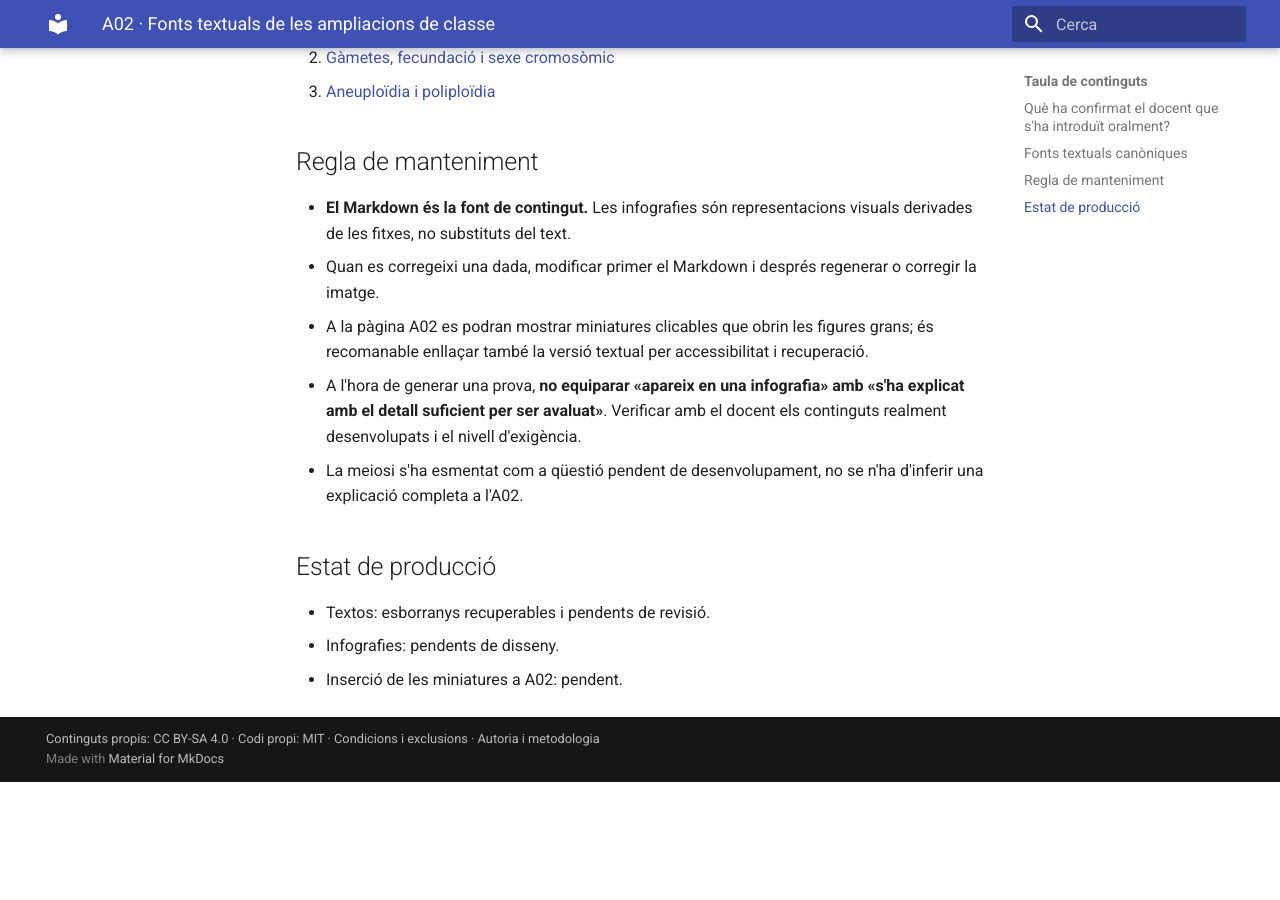
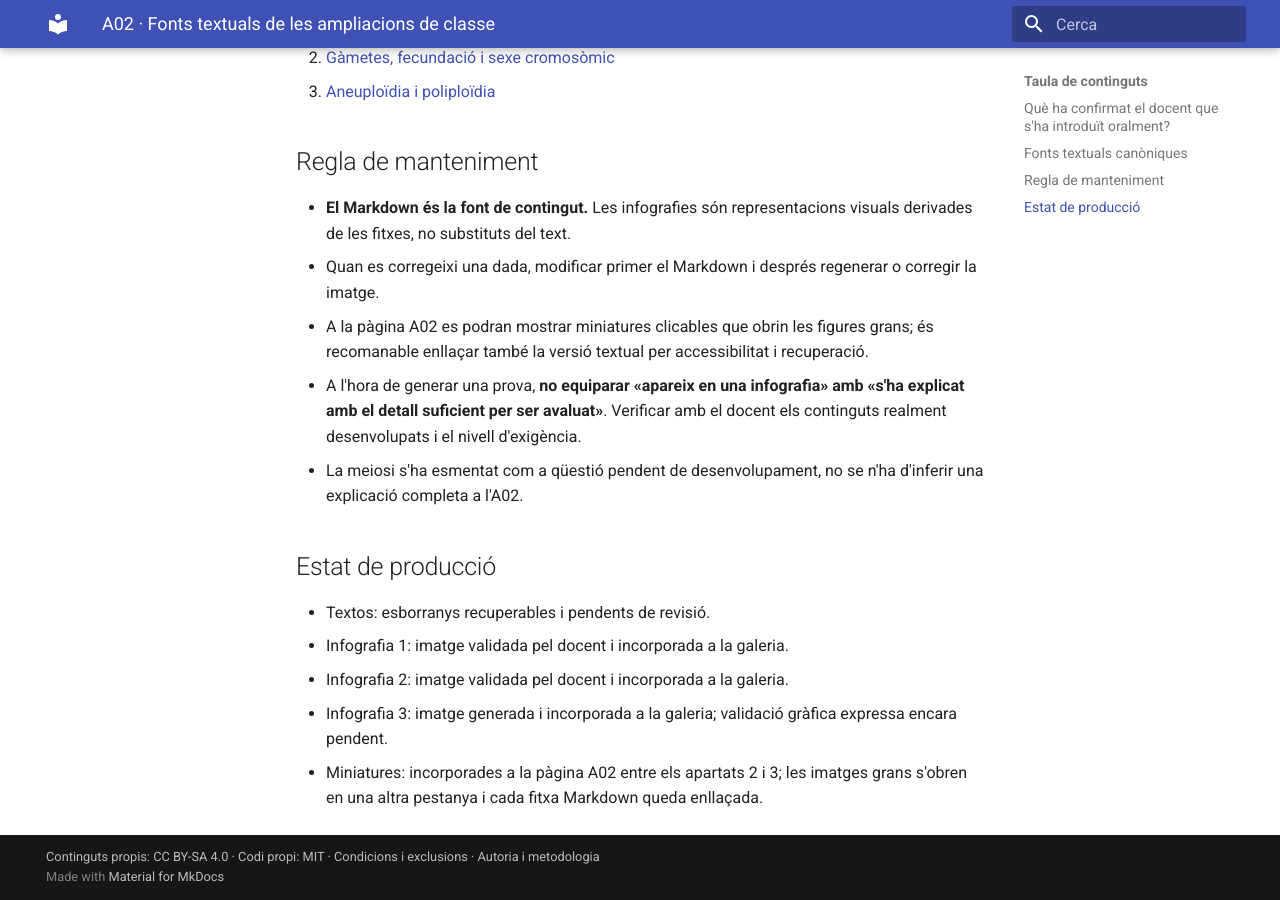
Before and after one commit to saloma-ui/biogeo4, an MkDocs documentation site: the page built from docs/activitats/ud2/continuitat-cellular/infografies/index.md, in a window 1280 px wide and 900 px high, scrolled down 814 px. Built offline with MkDocs 1.6.1 and Material for MkDocs 9.7.7, drawn with Linux system fonts in a browser that asks for light colours; before the commit the page ends 1596 px from its top, so only the background shows below that.

Commit message:
A02: incorpora galeria de 3 infografies i fonts Markdown de les ampliacions

```diff
--- a/docs/activitats/ud2/continuitat-cellular/infografies/index.md
+++ b/docs/activitats/ud2/continuitat-cellular/infografies/index.md
@@ -34,5 +34,7 @@ A més dels continguts centrals de la pàgina A02, a classe s'han tractat la dot
 ## Estat de producció
 
 - Textos: esborranys recuperables i pendents de revisió.
-- Infografies: pendents de disseny.
-- Inserció de les miniatures a A02: pendent.
+- Infografia 1: imatge validada pel docent i incorporada a la galeria.
+- Infografia 2: imatge validada pel docent i incorporada a la galeria.
+- Infografia 3: imatge generada i incorporada a la galeria; validació gràfica expressa encara pendent.
+- Miniatures: incorporades a la pàgina A02 entre els apartats 2 i 3; les imatges grans s'obren en una altra pestanya i cada fitxa Markdown queda enllaçada.
```
Also changed, not shown: docs/activitats/ud2/continuitat-cellular/index.md (+63 -3 lines), docs/activitats/ud2/continuitat-cellular/figures/01-dotacio-cromosomica.webp (added), docs/activitats/ud2/continuitat-cellular/figures/02-gametes-fecundacio.webp (added), docs/activitats/ud2/continuitat-cellular/figures/03-variacions-cromosomiques.webp (added).
